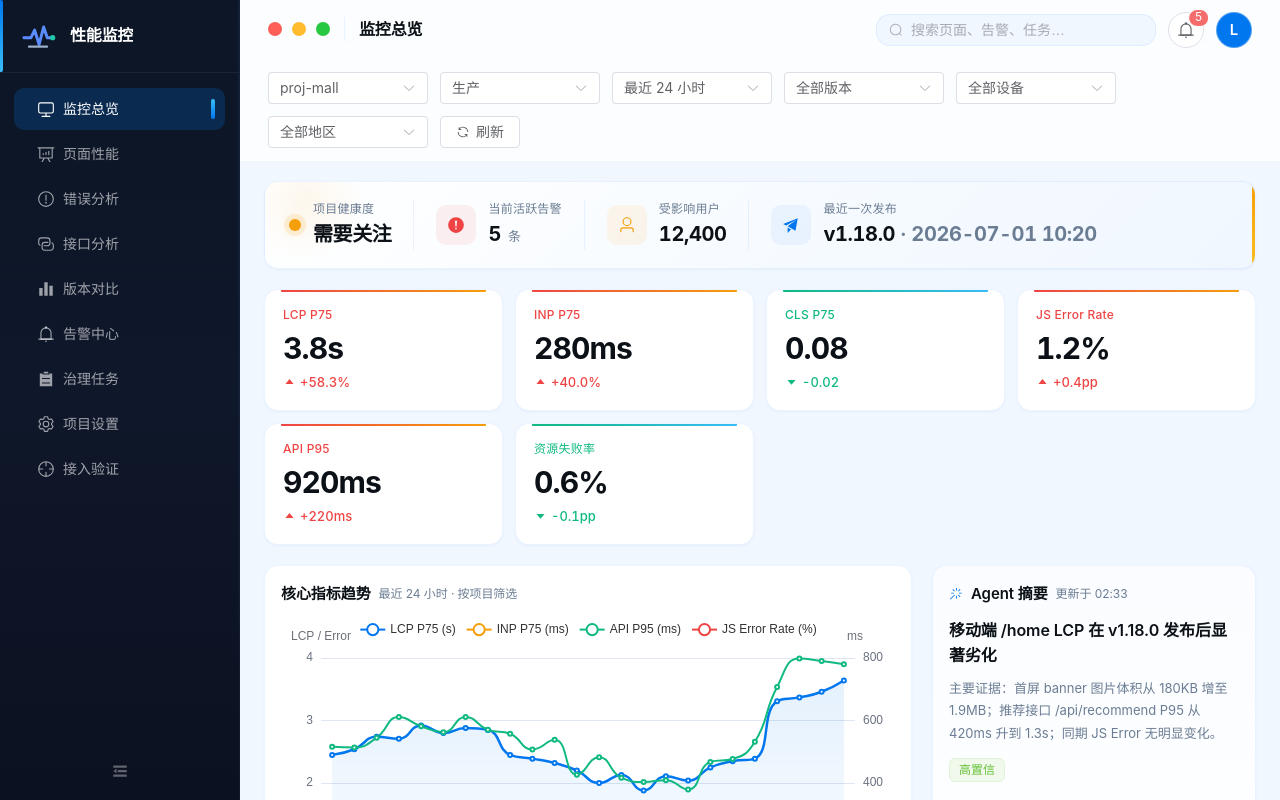
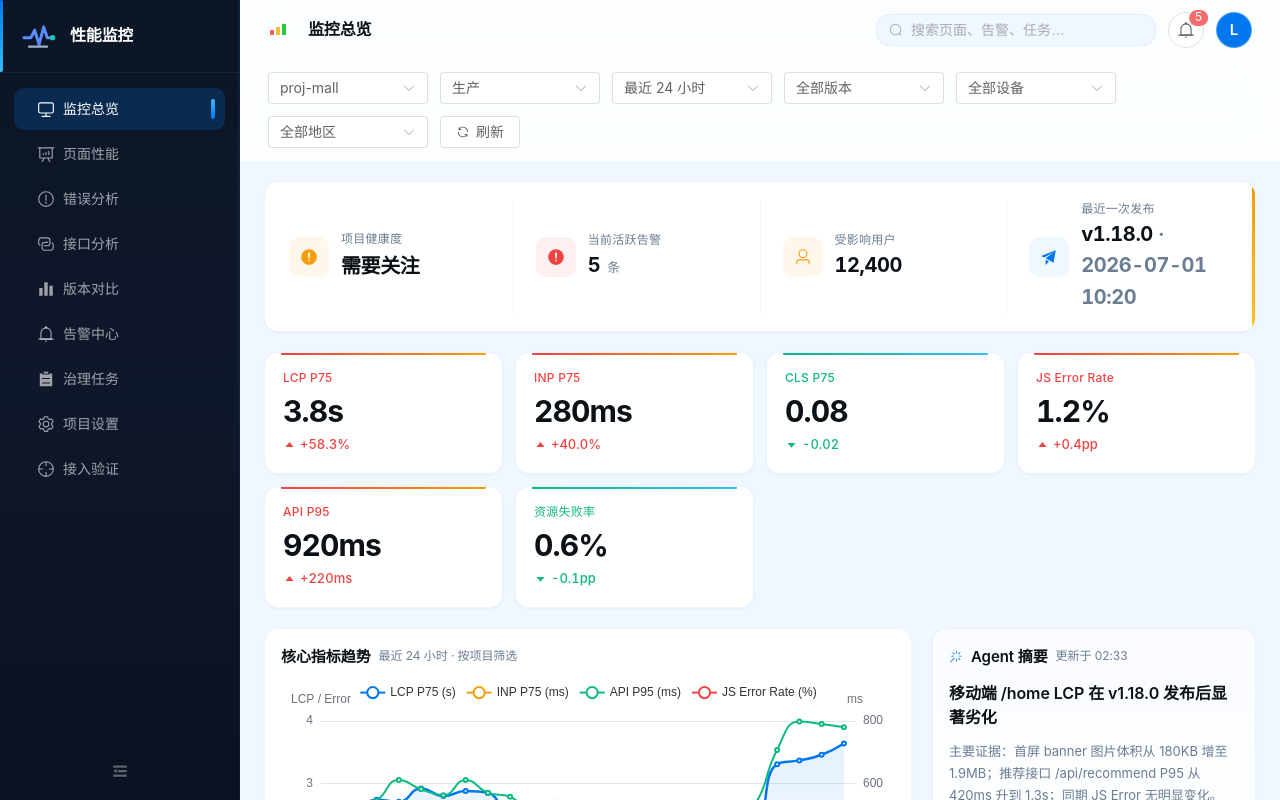
Before and after one commit to Issho-lin/ai_frontend_monitor, a Vue app in the folder apps/console/: page /overview in a window 1280 px wide. Built offline with nearby package versions, Linux system fonts and the light colour scheme; what @tanstack/vue-query would draw is missing.

Commit message:
feat: 首页优化

```diff
--- a/apps/console/src/layouts/DefaultLayout.vue
+++ b/apps/console/src/layouts/DefaultLayout.vue
@@ -99,12 +99,11 @@ const pageTitle = computed(() => (route.meta?.title as string | undefined) ?? ''
       <!-- Top bar -->
       <el-header class="topbar">
         <div class="topbar-left">
-          <div class="traffic-lights">
-            <span class="traffic-dot traffic-close" />
-            <span class="traffic-dot traffic-minimize" />
-            <span class="traffic-dot traffic-expand" />
-          </div>
-          <div class="topbar-divider" />
+          <svg class="topbar-mark" viewBox="0 0 32 14" fill="none" xmlns="http://www.w3.org/2000/svg" aria-hidden="true">
+            <rect x="2" y="8" width="4" height="5" rx="0.5" fill="#ff5f57"/>
+            <rect x="8" y="5" width="4" height="8" rx="0.5" fill="#febc2e"/>
+            <rect x="14" y="2" width="4" height="11" rx="0.5" fill="#28c840"/>
+          </svg>
           <div class="topbar-title">{{ pageTitle }}</div>
         </div>
 
@@ -352,39 +351,14 @@ export default {
 .topbar-left {
   display: flex;
   align-items: center;
-  gap: 14px;
+  gap: 8px;
   flex-shrink: 0;
 }
 
-.traffic-lights {
-  display: flex;
-  align-items: center;
-  gap: 10px;
+.topbar-mark {
+  width: 32px;
+  height: 14px;
   flex-shrink: 0;
-}
-
-.traffic-dot {
-  width: 14px;
-  height: 14px;
-  border-radius: 50%;
-}
-
-.traffic-close {
-  background: #ff5f57;
-}
-
-.traffic-minimize {
-  background: #febc2e;
-}
-
-.traffic-expand {
-  background: #28c840;
-}
-
-.topbar-divider {
-  width: 1px;
-  height: 24px;
-  background: var(--afm-border);
 }
 
 .topbar-title {
--- a/apps/console/src/views/OverviewView.vue
+++ b/apps/console/src/views/OverviewView.vue
@@ -105,9 +105,8 @@ const kindLabel: Record<string, string> = {
   <div class="afm-page">
     <!-- Health strip: gradient hero banner -->
     <div class="afm-card health" :data-status="projectOverview.status">
-      <div class="health-bg-glow"></div>
       <div class="health-item health-item--status">
-        <div class="health-dot" :class="`is-${projectOverview.status}`"></div>
+        <div class="health-icon warning"><el-icon><WarningFilled /></el-icon></div>
         <div>
           <div class="label">项目健康度</div>
           <div class="value">{{ statusMap[projectOverview.status].label }}</div>
@@ -226,29 +225,8 @@ const kindLabel: Record<string, string> = {
   padding: 18px 24px;
   position: relative;
   overflow: hidden;
-  background: linear-gradient(135deg, #ffffff 0%, #f5faff 60%, #f0f7ff 100%);
+  background: var(--afm-panel);
   border: 1px solid var(--afm-border);
-}
-
-/* Ambient glow behind health status */
-.health-bg-glow {
-  position: absolute;
-  top: -40px;
-  left: -20px;
-  width: 120px;
-  height: 120px;
-  border-radius: 50%;
-  background: radial-gradient(circle, rgba(245, 158, 11, 0.08) 0%, transparent 70%);
-  pointer-events: none;
-  transition: background 0.4s ease;
-}
-
-.health[data-status='healthy'] .health-bg-glow {
-  background: radial-gradient(circle, rgba(16, 185, 129, 0.1) 0%, transparent 70%);
-}
-
-.health[data-status='critical'] .health-bg-glow {
-  background: radial-gradient(circle, rgba(239, 68, 68, 0.1) 0%, transparent 70%);
 }
 
 .health::before {
@@ -273,6 +251,16 @@ const kindLabel: Record<string, string> = {
   min-width: 0;
   position: relative;
   z-index: 1;
+  flex: 1;
+}
+
+.health-item:last-child {
+  margin-left: auto;
+}
+
+.health-item--status .value {
+  font-size: 18px;
+  margin-top: 2px;
 }
 .health-item .label {
   font-size: 12px;
```
